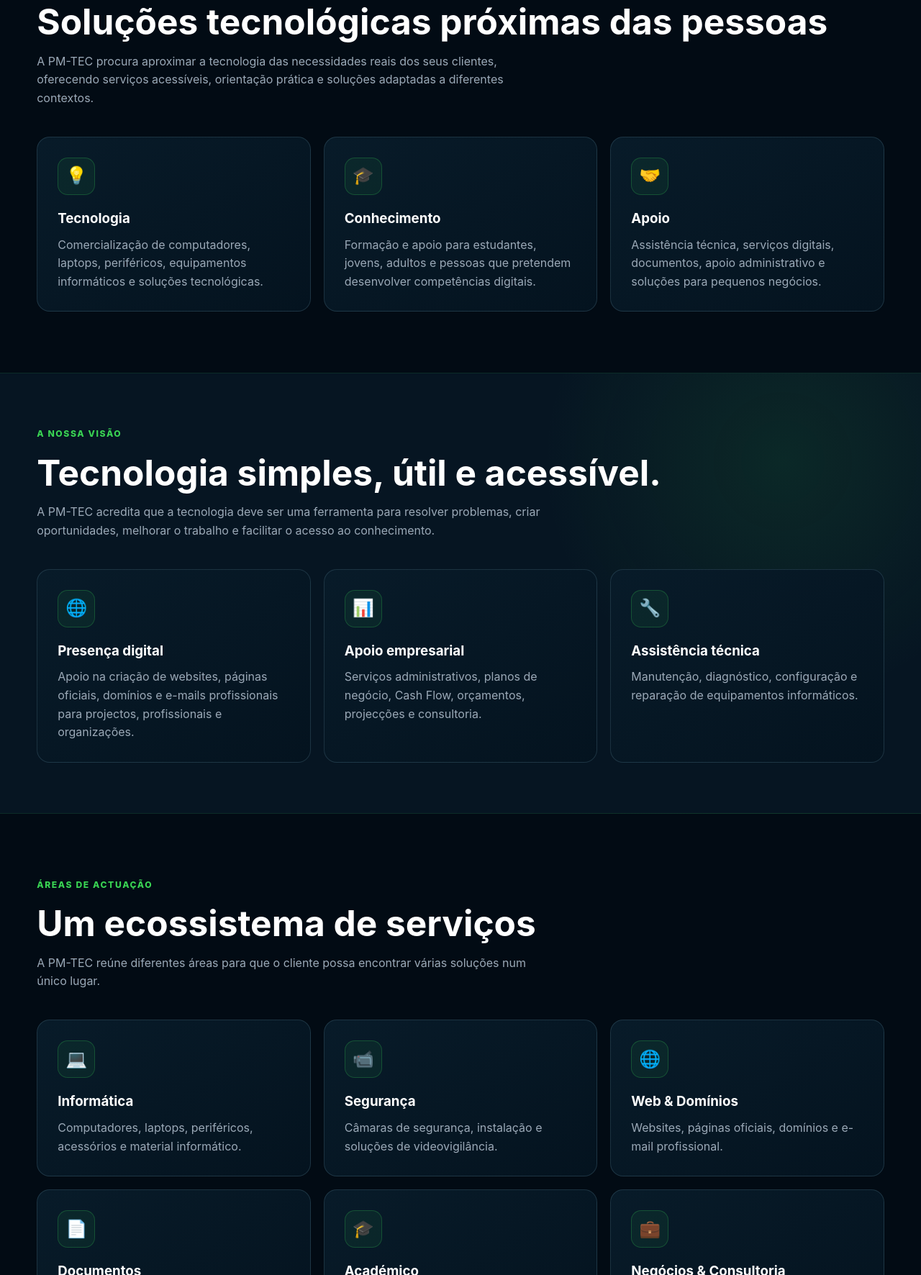
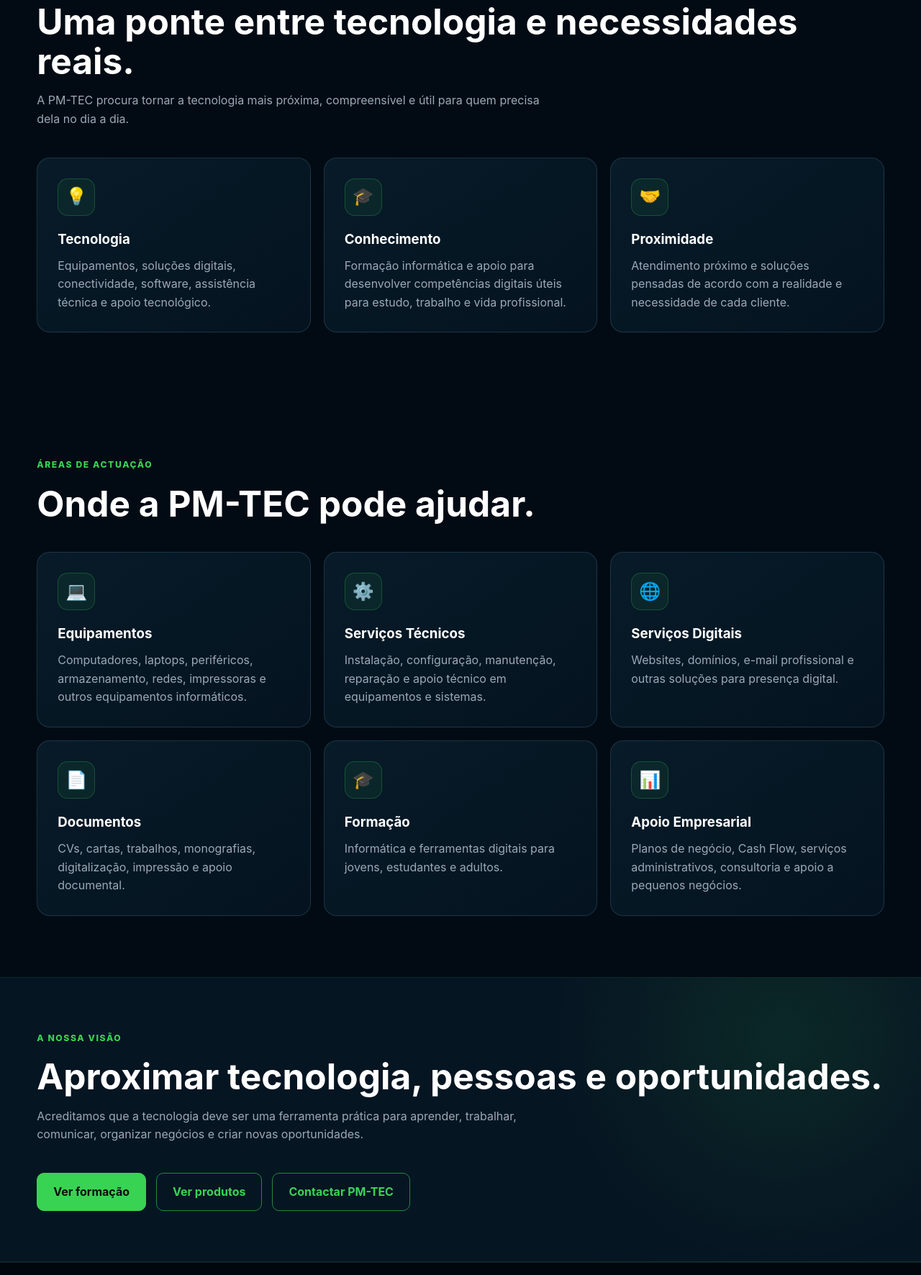
Before and after one commit to PM-TEC1/PM-TEC, a plain HTML site: page sobre.html in a window 1280 px wide. Shown: the part 1028-2800 px from the top of the page at 72% size. Drawn offline with Linux system fonts and the light colour scheme.

Commit message:
Update sobre.html

```diff
--- a/sobre.html
+++ b/sobre.html
@@ -1,12 +1,15 @@
 <!DOCTYPE html>
-<html lang="pt-PT">
+<html lang="pt">
 <head>
   <meta charset="UTF-8">
   <meta name="viewport" content="width=device-width, initial-scale=1.0">
 
   <title>Sobre | PM-TEC</title>
 
-  <meta name="description" content="Conheça a PM-TEC, uma empresa moçambicana dedicada a tecnologia, serviços digitais, formação, assistência informática e apoio empresarial.">
+  <meta
+    name="description"
+    content="Conheça a PM-TEC — Tecnologia, formação, serviços digitais e soluções tecnológicas em Moçambique."
+  >
 
   <link rel="stylesheet" href="style.css">
 </head>
@@ -14,6 +17,7 @@
 <body>
 
 <header>
+
   <div class="container nav">
 
     <a href="index.html" class="logo">
@@ -37,31 +41,45 @@
 
   </div>
 
+
   <div class="search-area">
+
     <div class="container">
+
       <div class="search-box">
+
         <input
           type="search"
           placeholder="Pesquisar produtos ou serviços..."
           aria-label="Pesquisar produtos ou serviços"
+          onkeydown="if(event.key==='Enter'){pesquisarGlobal(this.value)}"
         >
-        <div class="search-icon">⌕</div>
+
+        <span class="search-icon">⌕</span>
+
       </div>
+
     </div>
+
   </div>
+
 </header>
 
 
 <main>
 
+
   <!-- INTRODUÇÃO -->
+
   <section class="hero">
 
     <div class="container hero-grid">
 
       <div>
 
-        <span class="eyebrow">SOBRE A PM-TEC</span>
+        <span class="eyebrow">
+          SOBRE A PM-TEC
+        </span>
 
         <h1>
           Tecnologia que se aproxima.
@@ -69,21 +87,20 @@
         </h1>
 
         <p>
-          A PM-TEC é uma iniciativa moçambicana orientada para tecnologia,
-          formação, serviços digitais e soluções práticas para particulares,
-          estudantes, profissionais, famílias, pequenos negócios e organizações.
+          A PM-TEC é uma iniciativa dedicada à tecnologia, formação,
+          serviços digitais e soluções tecnológicas para pessoas,
+          profissionais, estudantes, famílias e pequenos negócios
+          em Moçambique.
         </p>
 
         <div class="actions">
 
-          <a class="btn whatsapp"
-             href="https://wa.me/258878151816"
-             target="_blank">
-            Falar pelo WhatsApp
+          <a href="servicos.html" class="btn primary">
+            Conhecer serviços
           </a>
 
-          <a class="btn" href="servicos.html">
-            Conhecer serviços →
+          <a href="contactos.html" class="btn">
+            Falar connosco →
           </a>
 
         </div>
@@ -109,22 +126,24 @@
 
 
   <!-- QUEM SOMOS -->
+
   <section class="section">
 
     <div class="container">
 
       <div class="section-title">
 
-        <span class="eyebrow">QUEM SOMOS</span>
+        <span class="eyebrow">
+          QUEM SOMOS
+        </span>
 
         <h2>
-          Soluções tecnológicas próximas das pessoas
+          Uma ponte entre tecnologia e necessidades reais.
         </h2>
 
         <p>
-          A PM-TEC procura aproximar a tecnologia das necessidades reais
-          dos seus clientes, oferecendo serviços acessíveis, orientação
-          prática e soluções adaptadas a diferentes contextos.
+          A PM-TEC procura tornar a tecnologia mais próxima, compreensível
+          e útil para quem precisa dela no dia a dia.
         </p>
 
       </div>
@@ -132,119 +151,54 @@
 
       <div class="cards">
 
-        <article class="card">
+
+        <div class="card">
 
           <div class="icon">💡</div>
 
-          <h3>Tecnologia</h3>
+          <h3>
+            Tecnologia
+          </h3>
 
           <p>
-            Comercialização de computadores, laptops, periféricos,
-            equipamentos informáticos e soluções tecnológicas.
+            Equipamentos, soluções digitais, conectividade, software,
+            assistência técnica e apoio tecnológico.
           </p>
 
-        </article>
+        </div>
 
 
-        <article class="card">
+        <div class="card">
 
           <div class="icon">🎓</div>
 
-          <h3>Conhecimento</h3>
+          <h3>
+            Conhecimento
+          </h3>
 
           <p>
-            Formação e apoio para estudantes, jovens, adultos e pessoas
-            que pretendem desenvolver competências digitais.
+            Formação informática e apoio para desenvolver competências
+            digitais úteis para estudo, trabalho e vida profissional.
           </p>
 
-        </article>
+        </div>
 
 
-        <article class="card">
+        <div class="card">
 
           <div class="icon">🤝</div>
 
-          <h3>Apoio</h3>
+          <h3>
+            Proximidade
+          </h3>
 
           <p>
-            Assistência técnica, serviços digitais, documentos,
-            apoio administrativo e soluções para pequenos negócios.
+            Atendimento próximo e soluções pensadas de acordo com a
+            realidade e necessidade de cada cliente.
           </p>
 
-        </article>
+        </div>
 
-      </div>
-
-    </div>
-
-  </section>
-
-
-  <!-- O QUE REPRESENTA -->
-  <section class="highlight">
-
-    <div class="container">
-
-      <div class="section-title">
-
-        <span class="eyebrow">A NOSSA VISÃO</span>
-
-        <h2>
-          Tecnologia simples, útil e acessível.
-        </h2>
-
-        <p>
-          A PM-TEC acredita que a tecnologia deve ser uma ferramenta
-          para resolver problemas, criar oportunidades, melhorar o
-          trabalho e facilitar o acesso ao conhecimento.
-        </p>
-
-      </div>
-
-
-      <div class="cards">
-
-        <article class="card">
-
-          <div class="icon">🌐</div>
-
-          <h3>Presença digital</h3>
-
-          <p>
-            Apoio na criação de websites, páginas oficiais, domínios
-            e e-mails profissionais para projectos, profissionais
-            e organizações.
-          </p>
-
-        </article>
-
-
-        <article class="card">
-
-          <div class="icon">📊</div>
-
-          <h3>Apoio empresarial</h3>
-
-          <p>
-            Serviços administrativos, planos de negócio, Cash Flow,
-            orçamentos, projecções e consultoria.
-          </p>
-
-        </article>
-
-
-        <article class="card">
-
-          <div class="icon">🔧</div>
-
-          <h3>Assistência técnica</h3>
-
-          <p>
-            Manutenção, diagnóstico, configuração e reparação de
-            equipamentos informáticos.
-          </p>
-
-        </article>
 
       </div>
 
@@ -254,80 +208,122 @@
 
 
   <!-- ÁREAS DE ACTUAÇÃO -->
+
   <section class="section">
 
     <div class="container">
 
       <div class="section-title">
 
-        <span class="eyebrow">ÁREAS DE ACTUAÇÃO</span>
+        <span class="eyebrow">
+          ÁREAS DE ACTUAÇÃO
+        </span>
 
         <h2>
-          Um ecossistema de serviços
+          Onde a PM-TEC pode ajudar.
         </h2>
-
-        <p>
-          A PM-TEC reúne diferentes áreas para que o cliente possa
-          encontrar várias soluções num único lugar.
-        </p>
 
       </div>
 
 
       <div class="cards">
 
-        <article class="card">
+
+        <div class="card">
+
           <div class="icon">💻</div>
-          <h3>Informática</h3>
+
+          <h3>
+            Equipamentos
+          </h3>
+
           <p>
-            Computadores, laptops, periféricos, acessórios e material informático.
+            Computadores, laptops, periféricos, armazenamento, redes,
+            impressoras e outros equipamentos informáticos.
           </p>
-        </article>
+
+        </div>
 
 
-        <article class="card">
-          <div class="icon">📹</div>
-          <h3>Segurança</h3>
+        <div class="card">
+
+          <div class="icon">⚙️</div>
+
+          <h3>
+            Serviços Técnicos
+          </h3>
+
           <p>
-            Câmaras de segurança, instalação e soluções de videovigilância.
+            Instalação, configuração, manutenção, reparação e apoio
+            técnico em equipamentos e sistemas.
           </p>
-        </article>
+
+        </div>
 
 
-        <article class="card">
+        <div class="card">
+
           <div class="icon">🌐</div>
-          <h3>Web & Domínios</h3>
+
+          <h3>
+            Serviços Digitais
+          </h3>
+
           <p>
-            Websites, páginas oficiais, domínios e e-mail profissional.
+            Websites, domínios, e-mail profissional e outras soluções
+            para presença digital.
           </p>
-        </article>
+
+        </div>
 
 
-        <article class="card">
+        <div class="card">
+
           <div class="icon">📄</div>
-          <h3>Documentos</h3>
+
+          <h3>
+            Documentos
+          </h3>
+
           <p>
-            CV, cartas, documentos profissionais, digitalização e impressão.
+            CVs, cartas, trabalhos, monografias, digitalização,
+            impressão e apoio documental.
           </p>
-        </article>
+
+        </div>
 
 
-        <article class="card">
+        <div class="card">
+
           <div class="icon">🎓</div>
-          <h3>Académico</h3>
+
+          <h3>
+            Formação
+          </h3>
+
           <p>
-            Monografias, trabalhos escolares, pesquisas e apresentações.
+            Informática e ferramentas digitais para jovens, estudantes
+            e adultos.
           </p>
-        </article>
+
+        </div>
 
 
-        <article class="card">
-          <div class="icon">💼</div>
-          <h3>Negócios & Consultoria</h3>
+        <div class="card">
+
+          <div class="icon">📊</div>
+
+          <h3>
+            Apoio Empresarial
+          </h3>
+
           <p>
-            Planos de negócio, Cash Flow, apoio administrativo e consultoria.
+            Planos de negócio, Cash Flow, serviços administrativos,
+            consultoria e apoio a pequenos negócios.
           </p>
-        </article>
+
+        </div>
+
 
       </div>
 
@@ -336,43 +332,51 @@
   </section>
 
 
-  <!-- CHAMADA -->
+  <!-- VISÃO -->
+
   <section class="highlight">
 
     <div class="container">
 
       <div class="section-title">
 
-        <span class="eyebrow">PM-TEC</span>
+        <span class="eyebrow">
+          A NOSSA VISÃO
+        </span>
 
         <h2>
-          Tecnologia que se aproxima.
+          Aproximar tecnologia, pessoas e oportunidades.
         </h2>
 
         <p>
-          Conheça os nossos serviços e encontre a solução adequada
-          para a sua necessidade.
+          Acreditamos que a tecnologia deve ser uma ferramenta prática
+          para aprender, trabalhar, comunicar, organizar negócios e
+          criar novas oportunidades.
         </p>
 
-        <div class="actions">
+      </div>
 
-          <a class="btn whatsapp"
-             href="https://wa.me/258878151816"
-             target="_blank">
-            Falar pelo WhatsApp
-          </a>
 
-          <a class="btn" href="servicos.html">
-            Ver todos os serviços →
-          </a>
+      <div class="actions">
 
-        </div>
+        <a href="formacao.html" class="btn primary">
+          Ver formação
+        </a>
+
+        <a href="produtos.html" class="btn">
+          Ver produtos
+        </a>
+
+        <a href="contactos.html" class="btn">
+          Contactar PM-TEC
+        </a>
 
       </div>
 
     </div>
 
   </section>
+
 
 </main>
 
@@ -381,20 +385,33 @@
 
   <div class="container">
 
-    <strong>PM-TEC | Tecnologia & Serviços Digitais</strong>
+    <strong>
+      PM-TEC | Tecnologia & Serviços Digitais
+    </strong>
 
     <p>
       Tecnologia que se aproxima. Conhecimento que transforma.
     </p>
 
     <p>
-      WhatsApp: +258 878151816 |
-      Chamadas: +258 840646843
+      WhatsApp:
+      <a
+        href="https://wa.me/258878151816"
+        target="_blank"
+      >
+        +258 878151816
+      </a>
+
+      |
+
+      Chamadas:
+      <a href="tel:+258840646843">
+        +258 840646843
+      </a>
     </p>
 
     <p>
-      pablo.matola@gmail.com |
-      pablomato50@gmail.com
+      © 2026 PM-TEC. Moçambique.
     </p>
 
   </div>
@@ -402,5 +419,22 @@
 </footer>
 
 
+<script>
+
+function pesquisarGlobal(valor){
+
+  valor = valor.trim();
+
+  if(!valor) return;
+
+  window.location.href =
+    "pesquisa.html?q=" +
+    encodeURIComponent(valor);
+
+}
+
+</script>
+
+
 </body>
 </html>
```
